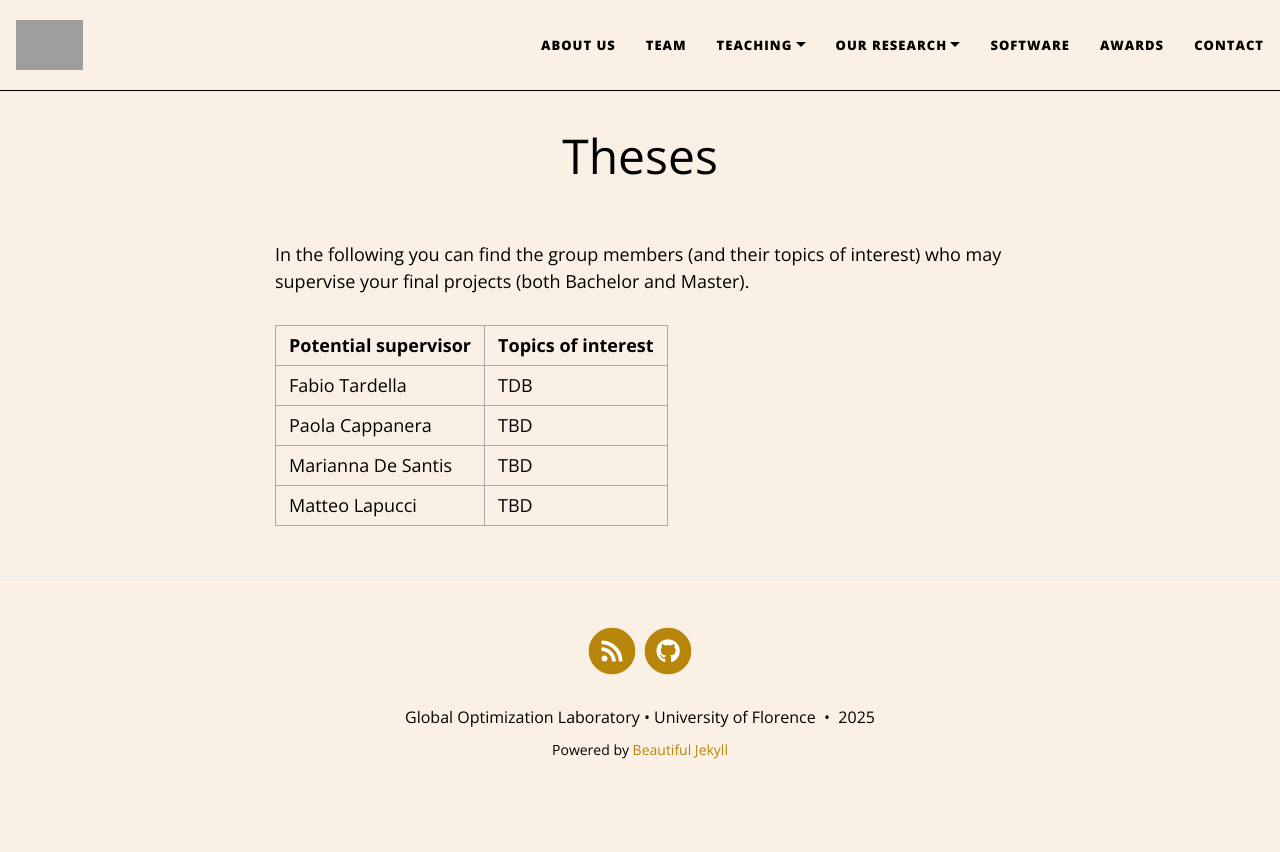
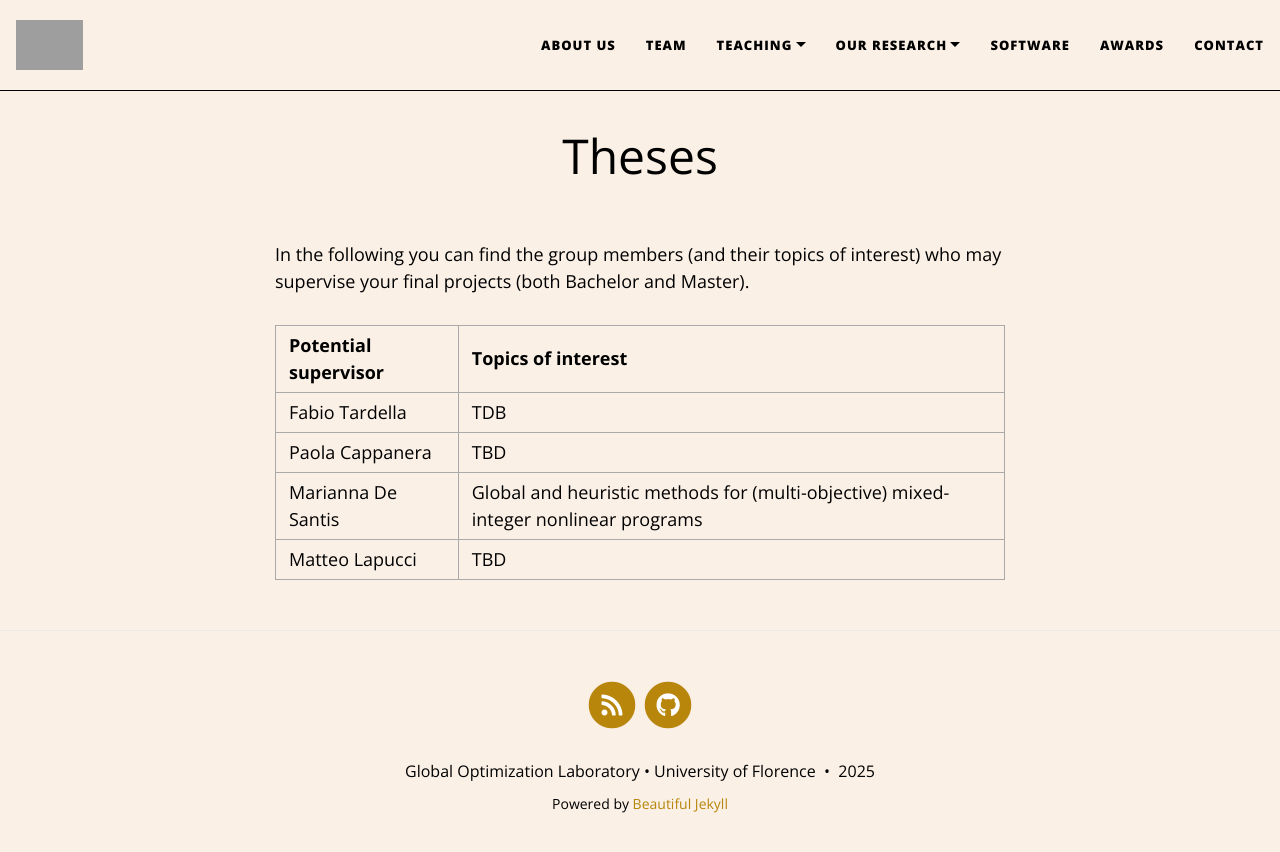
Before and after one commit to GOL-UniFI/GOL-UniFI.github.io, a Jekyll site: the page built from pages/theses.md, in a window 1280 px wide. Shown: the top 852 px of the page. Built offline with Jekyll 4.4.1, drawn with Linux system fonts in a browser that asks for light colours; nearby versions of some CDN libraries; grey boxes are pictures that could not be loaded.

Commit message:
Update theses.md

```diff
--- a/pages/theses.md
+++ b/pages/theses.md
@@ -10,5 +10,5 @@ In the following you can find the group members (and their topics of interest) w
 | --- | --- |
 | Fabio Tardella | TDB |
 | Paola Cappanera | TBD |
-| Marianna De Santis | TBD |
+| Marianna De Santis | Global and heuristic methods for (multi-objective) mixed-integer nonlinear programs|
 | Matteo Lapucci | TBD |
```
